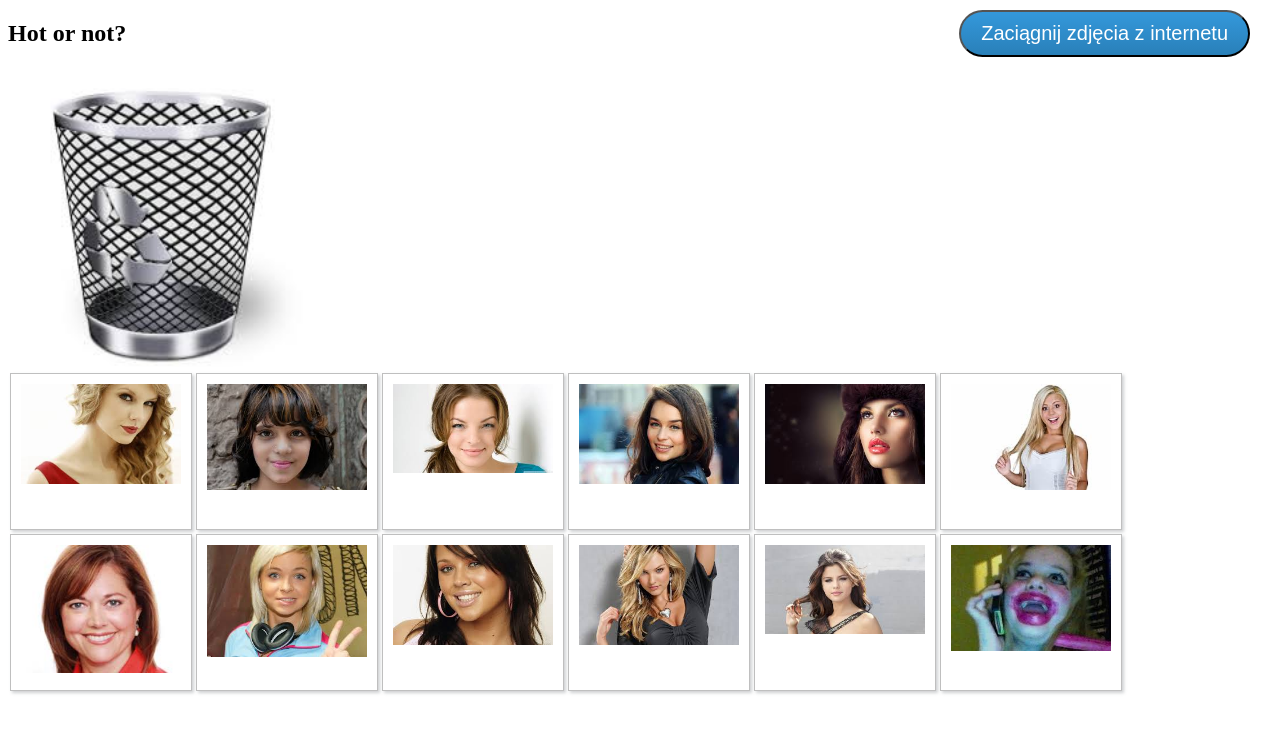
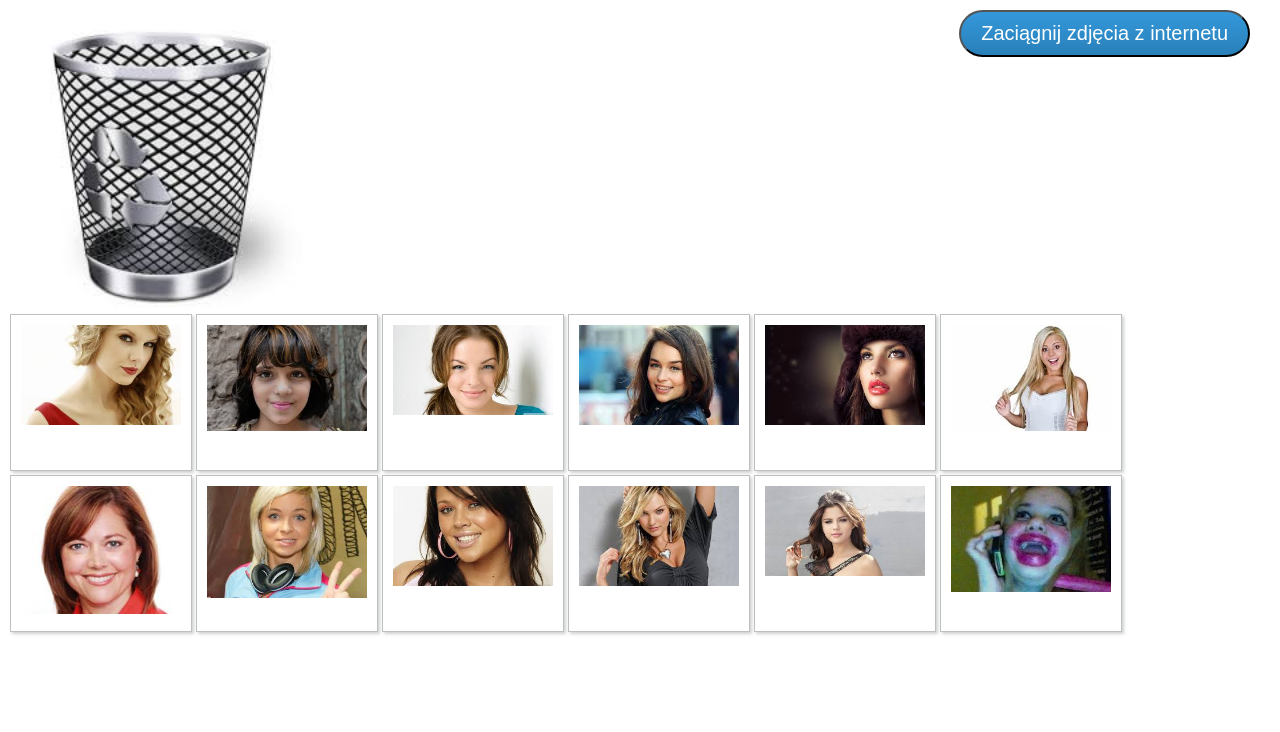
Before and after one commit to Vallarus/Najladniejsza-dziewczyna-w-internecie, a plain HTML site: page Index.html in a window 1280 px wide. Drawn offline with nearby package versions, Linux system fonts and the light colour scheme.

Commit message:
usunięty nagłówek

```diff
--- a/Index.html
+++ b/Index.html
@@ -12,7 +12,7 @@
 
 </head>
 <body>
-<h2>Hot or not?</h2>
+
 <div class="row">
     <img id="kosz" src="images/kosz.jpg">
     <button id="noweFotki">Zaciągnij zdjęcia z internetu</button>
```
